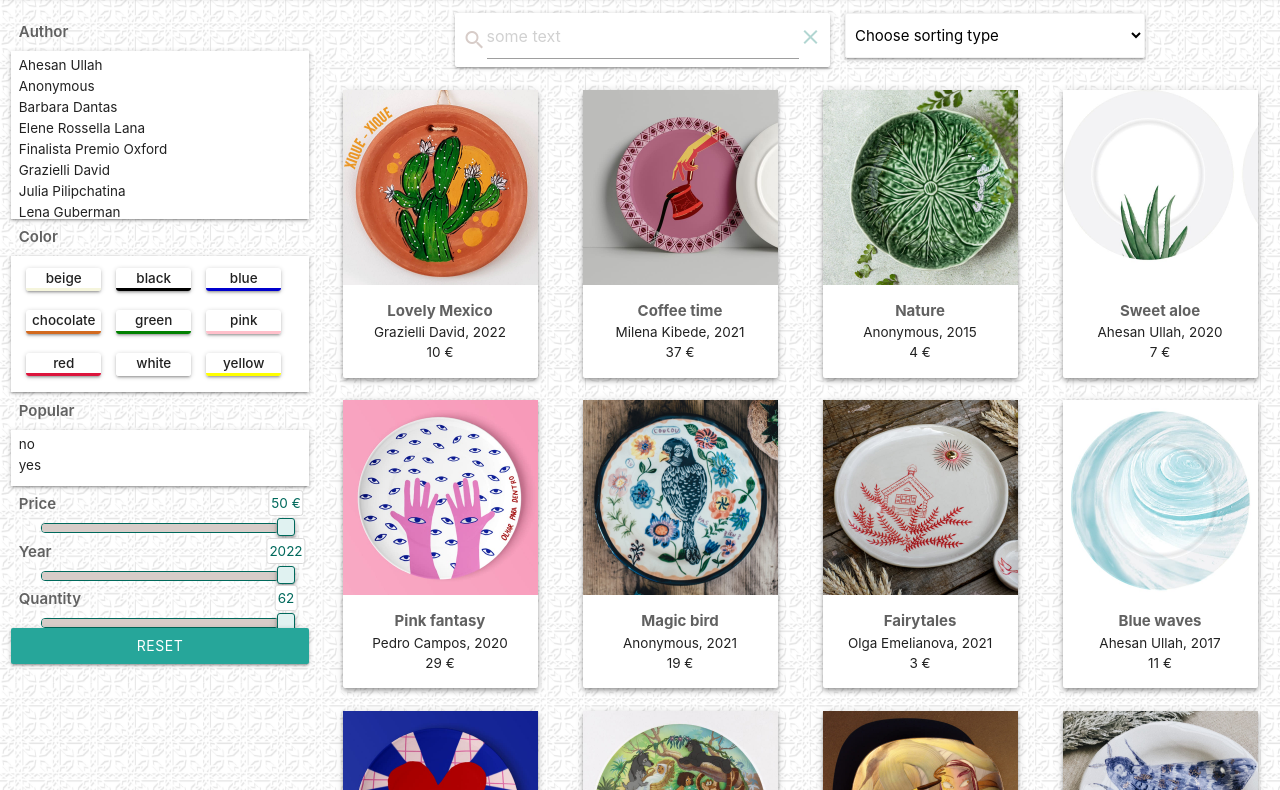
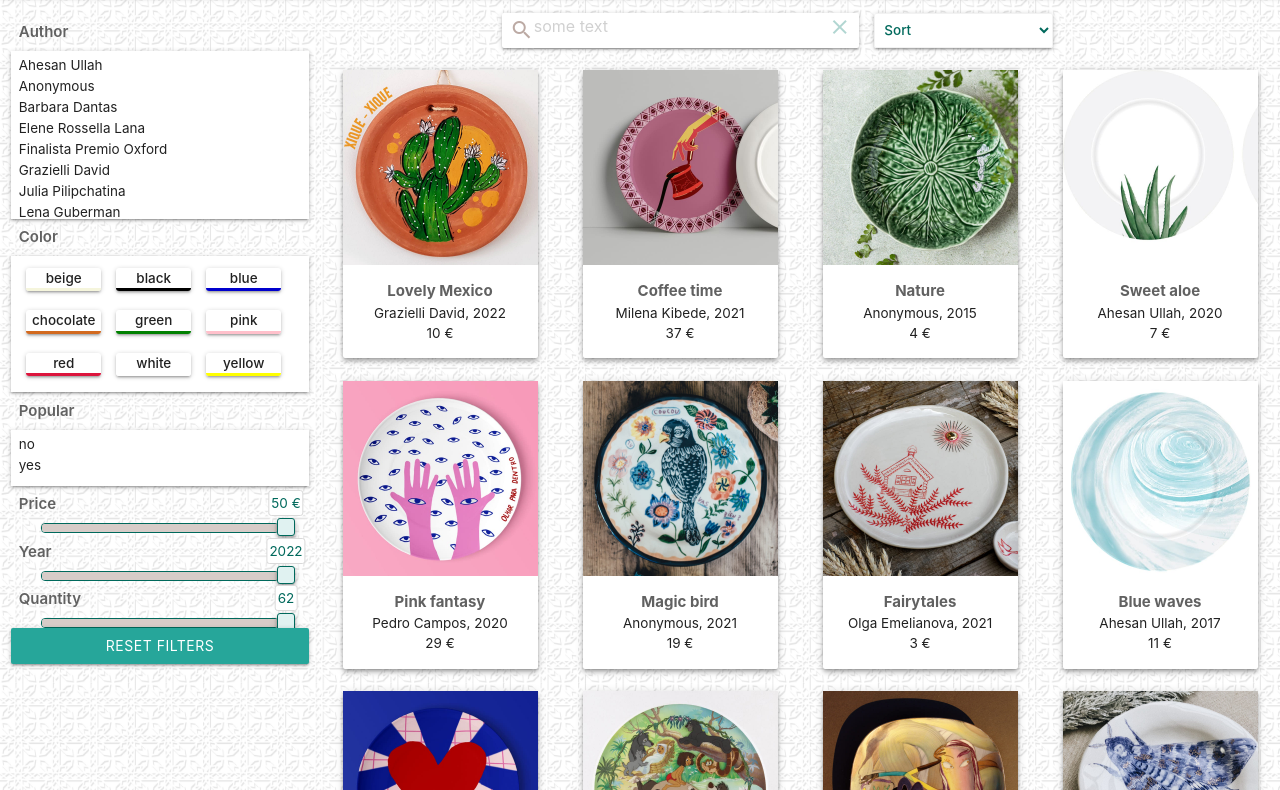
Before and after one commit to Svt1108/online-store-public, a website built with webpack: page online-store/src/index.html in a window 1280 px wide. Shown: the part 67-857 px from the top of the page. Built offline with nearby package versions, Linux system fonts and the light colour scheme.

Commit message:
feat: change search and sort interface

```diff
--- a/online-store/src/css/header.scss
+++ b/online-store/src/css/header.scss
@@ -6,16 +6,16 @@
     display: grid;
     grid-template-rows: 1fr;
     grid-template-columns: 1fr 1fr 1fr 1fr 1fr 1fr 1fr 1fr 1fr 1fr 1fr 1fr;
-    .logo {
+    .logo-custom {
         grid-row: 1/2;
-        grid-column: 1/4;
+        grid-column: 1/7;
         display: flex;
         width: 100%;
         padding: 0 1rem;
     }
     .menu {
         grid-row: 1/2;
-        grid-column: 4/11;
+        grid-column: 7/11;
         justify-self: end;
     }
     .basket {
--- a/online-store/src/css/search.scss
+++ b/online-store/src/css/search.scss
@@ -2,7 +2,9 @@
     display: flex;
     flex-direction: row;
     justify-content: center;
+    align-items: flex-start;
     column-gap: 1rem;
+    padding-right: 3rem;
 }
 
 .search {
@@ -12,9 +14,10 @@
     display: flex;
     align-items: center;
     margin-top: 0;
+    height: 2.3rem;
     .search__input {
+        height: 1.6rem;
         font-size: 0.9rem;
-        height: 2rem;
         margin: 0 0.5rem 0.5rem 0.5rem;
     }
 }
@@ -27,8 +30,15 @@
     }
 }
 
+.sort {
+    width: 20%;
+    margin-top: 0;
+}
+
 .sort__select {
+    height: 2.3rem;
     margin-top: 0;
-    font-size: 1rem;
-    width: 20rem;
+    font-size: 0.9rem;
+    color: #00695c;
+    font-weight: 500;
 }
--- a/online-store/src/index.html
+++ b/online-store/src/index.html
@@ -13,11 +13,12 @@
 
     <nav class="navbar-fixed nav-extended fix">
         <div class="nav-wrapper nav-grid brown lighten-2">
-            <a href="#!" class="brand-logo flow-text">Take another plate</a>
-            <ul class="menu">
-                <li><a href="sass.html">Home</a></li>
-                <li><a href="badges.html">Contacts</a></li>
-                <li><a href="collapsible.html">About us</a></li>
+            <a href="#!" class="brand-logo logo-custom flow-text">Take another plate</a
+        >
+        <ul class="menu">
+          <li><a href="sass.html">Home</a></li>
+            <li><a href="badges.html">Contacts</a></li>
+            <li><a href="collapsible.html">About us</a></li>
             </ul>
             <div class="basket">Basket</div>
         </div>
@@ -38,21 +39,23 @@
             <div id="year" class="filters__slider"></div>
             <p class="grey-text text-darken-2 filters__title">Quantity</p>
             <div id="quantity" class="filters__slider"></div>
-            <button class="btn waves-effect waves-light clear-button">Reset</button>
+            <button class="btn waves-effect waves-light clear-button">
+          Reset filters
+        </button>
         </div>
 
         <div class="col s12 m8 l9">
             <div class="search-and-sort">
-                <div class="input-field search card">
-                    <i class="brown-text text-lighten-4 material-icons">search</i>
-                    <input type="text" placeholder="some text" class="brown-text text-darken-2 search__input" />
+                <div class="input-field card search">
+                    <i class="brown-text text-lighten-3 material-icons">search</i>
+                    <input type="text" placeholder="some text" class="brown-text text-darken-3 search__input" />
                     <div class="search__close">
                         <i class="teal-text text-darken-2 material-icons">close</i>
                     </div>
                 </div>
-                <div class="sort">
-                    <select class="browser-default card sort__select">
-              <option value="" disabled selected>Choose sorting type</option>
+                <div class="card sort">
+                    <select class="browser-default sort__select">
+              <option value="" disabled selected>Sort</option>
               <option value="1">Lower price</option>
               <option value="2">Higher price</option>
               <option value="3">Newest</option>
```
